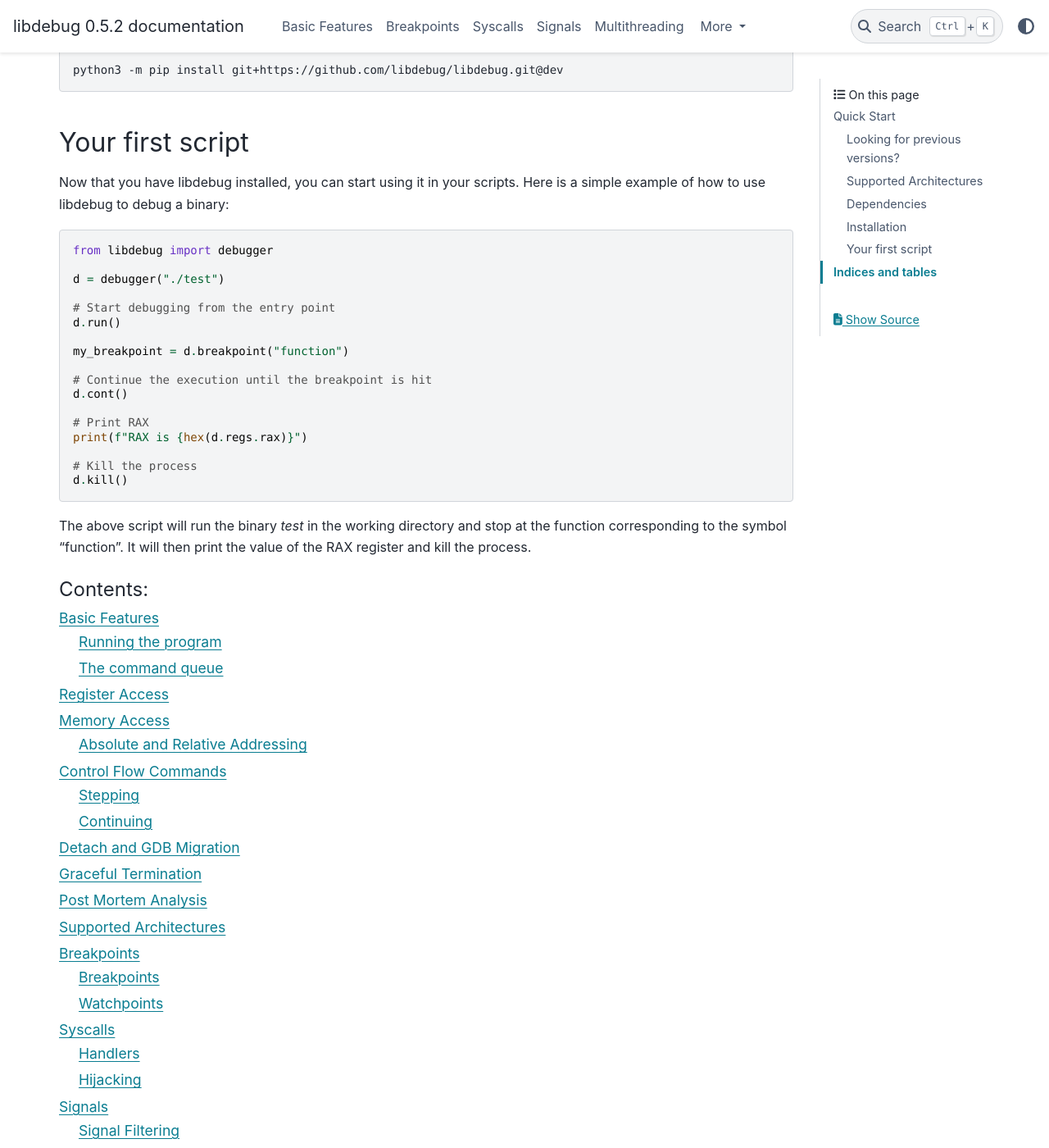
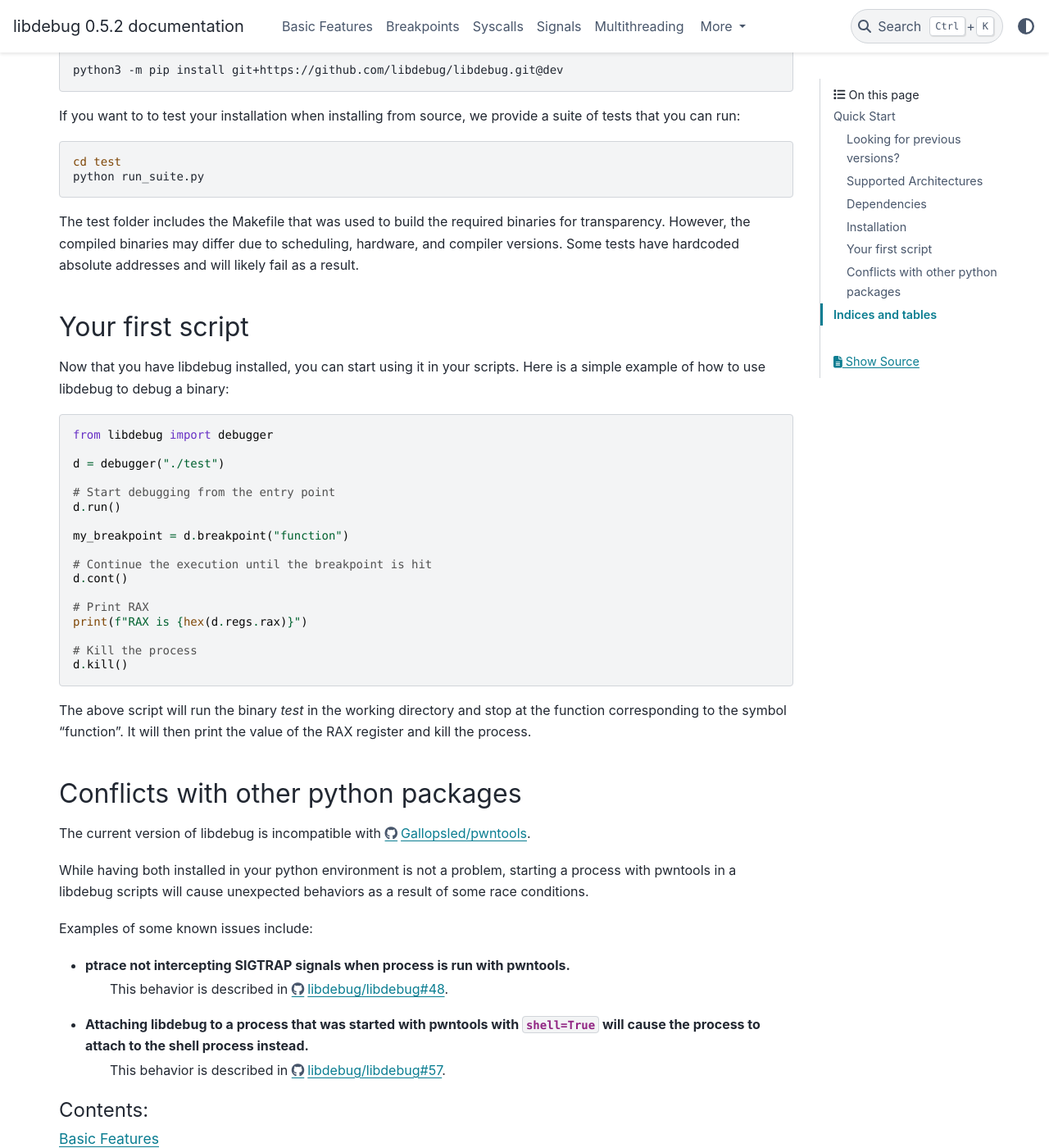
Before and after one commit to libdebug/libdebug, a Sphinx documentation site: the page built from docs/source/index.rst, in a window 1280 px wide and 1400 px high, scrolled down 1367 px. Shown: the whole window at 82% size. Built offline with Sphinx 7.4.7 and the PyData theme 0.15.4, drawn with Linux system fonts in a browser that asks for light colours.

Commit message:
docs: added a paragraph to document race conditions with pwntools and rebuilding of test binaries.
Related issues:
Attach and ptrace #48
attaching libdebug to a 32 bit process sometimes thinks it's 64 bit #57
Error when running tests both on main and on dev #61

```diff
--- a/docs/source/index.rst
+++ b/docs/source/index.rst
@@ -70,6 +70,14 @@ This will install the stable build of the library. If you don't mind a few hiccu
 
     python3 -m pip install git+https://github.com/libdebug/libdebug.git@dev
 
+If you want to to test your installation when installing from source, we provide a suite of tests that you can run:
+
+.. code-block:: bash
+
+    cd test
+    python run_suite.py
+
+The test folder includes the Makefile that was used to build the required binaries for transparency. However, the compiled binaries may differ due to scheduling, hardware, and compiler versions. Some tests have hardcoded absolute addresses and will likely fail as a result.
 
 Your first script
 -----------------
@@ -97,6 +105,20 @@ Now that you have libdebug installed, you can start using it in your scripts. He
     d.kill()
 
 The above script will run the binary `test` in the working directory and stop at the function corresponding to the symbol "function". It will then print the value of the RAX register and kill the process.
+
+Conflicts with other python packages
+------------------------------------
+
+The current version of libdebug is incompatible with https://github.com/Gallopsled/pwntools.
+
+While having both installed in your python environment is not a problem, starting a process with pwntools in a libdebug scripts will cause unexpected behaviors as a result of some race conditions.
+
+Examples of some known issues include:
+
+- ptrace not intercepting SIGTRAP signals when process is run with pwntools.
+    This behavior is described in https://github.com/libdebug/libdebug/issues/48.
+- Attaching libdebug to a process that was started with pwntools with ``shell=True`` will cause the process to attach to the shell process instead.
+    This behavior is described in https://github.com/libdebug/libdebug/issues/57.
 
 .. toctree::
     :maxdepth: 2
```
Also changed, not shown: CONTRIBUTING.md (+10 -0 lines).
